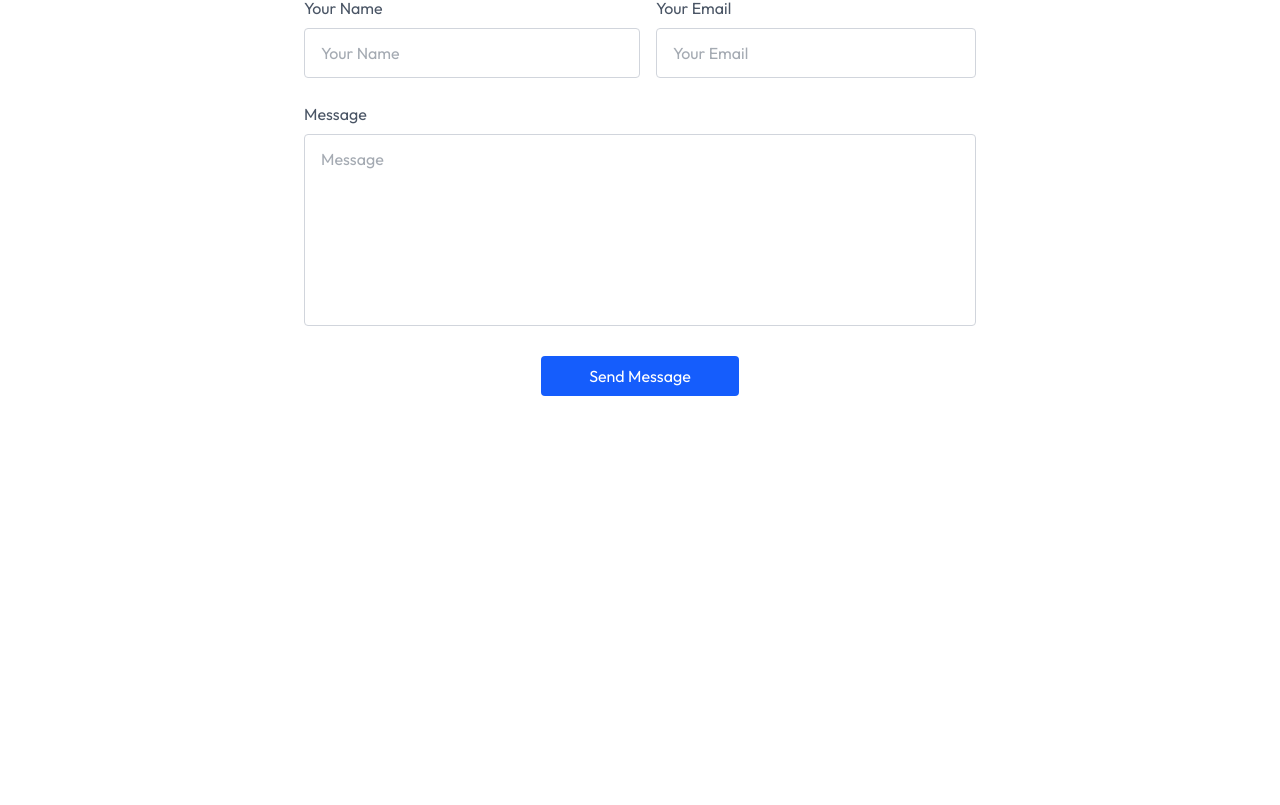
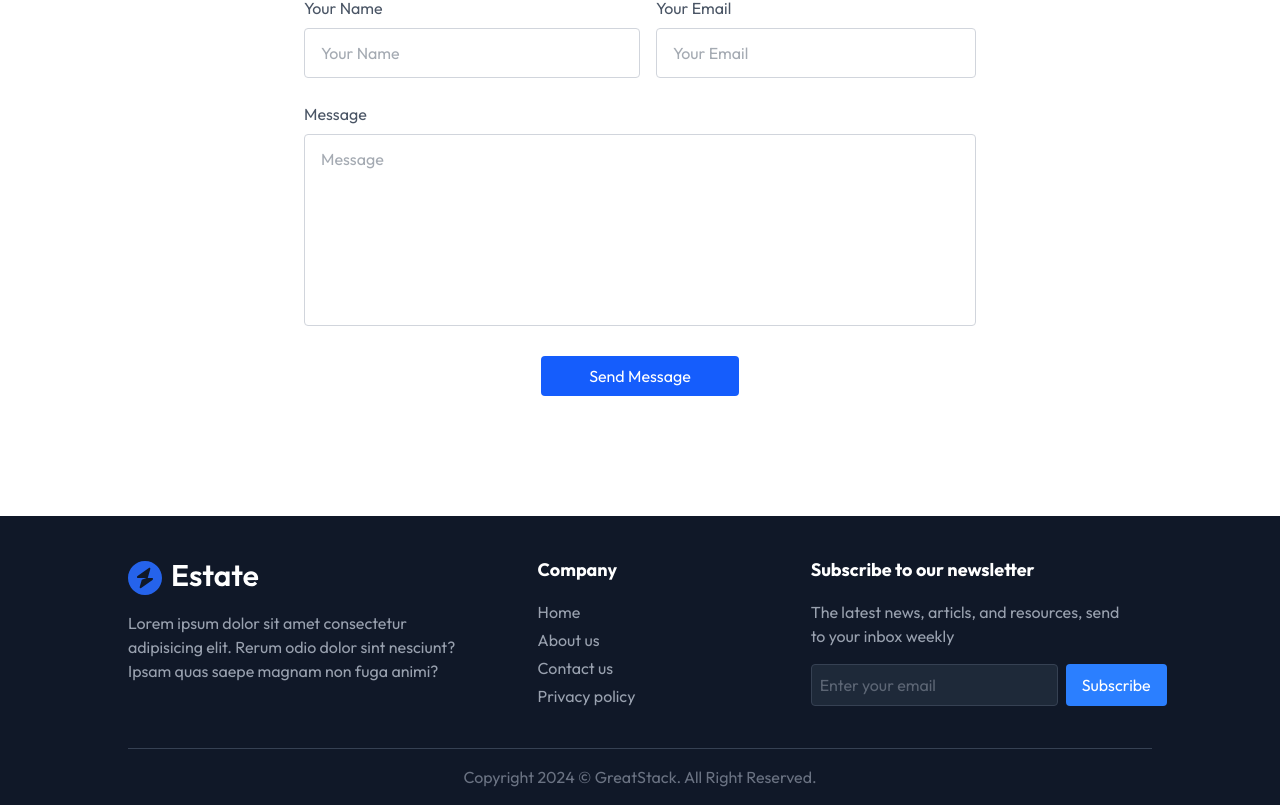
Before and after one commit to Sohanur-93/real-estate-website, a React (Vite) app: page / in a window 1280 px wide. Shown: the part 3183-3988 px from the top of the page. Before the commit the page ends 3699 px from the top, so only its background shows below. Built offline with nearby package versions, Linux system fonts and the light colour scheme.

Commit message:
Footer section done

```diff
--- a/package.json
+++ b/package.json
@@ -11,6 +11,7 @@
   },
   "dependencies": {
     "@tailwindcss/vite": "^4.0.12",
+    "framer-motion": "^12.5.0",
     "react": "^19.0.0",
     "react-dom": "^19.0.0",
     "react-toastify": "^11.0.5"
--- a/src/App.jsx
+++ b/src/App.jsx
@@ -6,6 +6,7 @@
 import Testimonails from './components/Testimonails'
 import Contact from './components/Contact'
 import { ToastContainer} from 'react-toastify';
+import Footer from './components/Footer'
 
 const App = () => {
   return (
@@ -16,6 +17,7 @@
       <Projects />
       <Testimonails />
       <Contact />
+      <Footer />
     </div>
   )
 }
--- a/src/components/Contact.jsx
+++ b/src/components/Contact.jsx
@@ -44,11 +44,11 @@
           {/* Name Input */}
           <div className='w-full md:w-1/2 text-left'>
             Your Name
-            <input type="text" placeholder='Your Name' name='Name' className='w-full border border-gray-300 rounded py-3 px-4 mt-2' required />
+            <input type="text" placeholder='Your Name' name='Name' className='w-full border border-gray-300 rounded py-3 px-4 mt-2 focus:outline-none' required />
           </div>
           {/* Email Input */}
           <div className='w-full md:w-1/2 md:pl-4 text-left '>Your Email
-            <input type="email" placeholder='Your Email' name='Email' className='w-full border border-gray-300 rounded py-3 px-4 mt-2 ' required />
+            <input type="email" placeholder='Your Email' name='Email' className='w-full border border-gray-300 rounded py-3 px-4 mt-2 focus:outline-none' required />
           </div>
 
         </div>
@@ -56,7 +56,7 @@
         {/* Message TextArea */}
         <div className=' my-6 text-left'>
           Message
-          <textarea className='w-full border border-gray-300 rounded py-3 px-4 mt-2 h-48 resize-none' name="Message" placeholder='Message' required></textarea>
+          <textarea className='w-full border border-gray-300 rounded py-3 px-4 mt-2 h-48 resize-none focus:outline-none' name="Message" placeholder='Message' required></textarea>
         </div>
 
         {/* Submit Button */}
--- /dev/null
+++ b/src/components/Footer.jsx
@@ -0,0 +1,48 @@
+import React from 'react'
+import { assets } from '../assets/assets'
+
+const Footer = () => {
+    return (
+        <div className='pt-10 px-4 md:px-20 lg:px-32 bg-gray-900 w-full overflow-hidden' id='Footer'>
+            {/* Email Submisson Form */}
+            <div className='container mx-auto flex flex-col md:flex-row justify-between items-start'>
+
+                {/* Logo and Paragrah section */}
+                <div className='w-full md:w-1/3 mb-8 md:mb-0'>
+                    <img src={assets.logo_dark} alt="" />
+                    <p className='text-gray-400 mt-4'>Lorem ipsum dolor sit amet consectetur adipisicing elit. Rerum odio dolor sint nesciunt? Ipsam quas saepe magnam non fuga animi?</p>
+                </div>
+
+                {/* For Company Column */}
+                <div className='w-full md:w-1/5 mb-8 md:mb-0'>
+                    <h3 className='text-white text-lg font-bold mb-4'>Company</h3>
+
+                    <ul className='flex flex-col gap-1 text-gray-400'>
+                        <a href="#Header" className='hover:text-white'>Home</a>
+                        <a href="#About" className='hover:text-white'>About us</a>
+                        <a href="#Contact" className='hover:text-white'>Contact us</a>
+                        <a href="#" className='hover:text-white'>Privacy policy</a>
+                    </ul>
+                </div>
+
+                {/* Subscribe Column */}
+                <div className='w-full md:w-1/3'>
+                    <h3 className='text-white text-lg font-bold mb-4'>Subscribe to our newsletter</h3>
+                    <p className='text-gray-400 mb-4 max-w-80'>The latest news, articls, and resources, send to your inbox weekly</p>
+                    <div className='flex gap-2'>
+                        <input type="email" placeholder='Enter your email' className='p-2 rounded bg-gray-800 text-gray-400 border border-gray-700 focus:outline-none w-full md:w-auto'/>
+
+                        <button className='py-2 px-4 rounded bg-blue-500 text-white'>Subscribe</button>
+                    </div>
+                </div>
+            </div>
+
+            {/* Last Footer Section */}
+            <div className='border-t border-gray-700 py-4 mt-10 text-center text-gray-500'>
+                Copyright 2024 © GreatStack. All Right Reserved.
+            </div>
+        </div>
+    )
+}
+
+export default Footer
```
Also changed, not shown: 1 other file (tests, documents, lock files or other folders).
